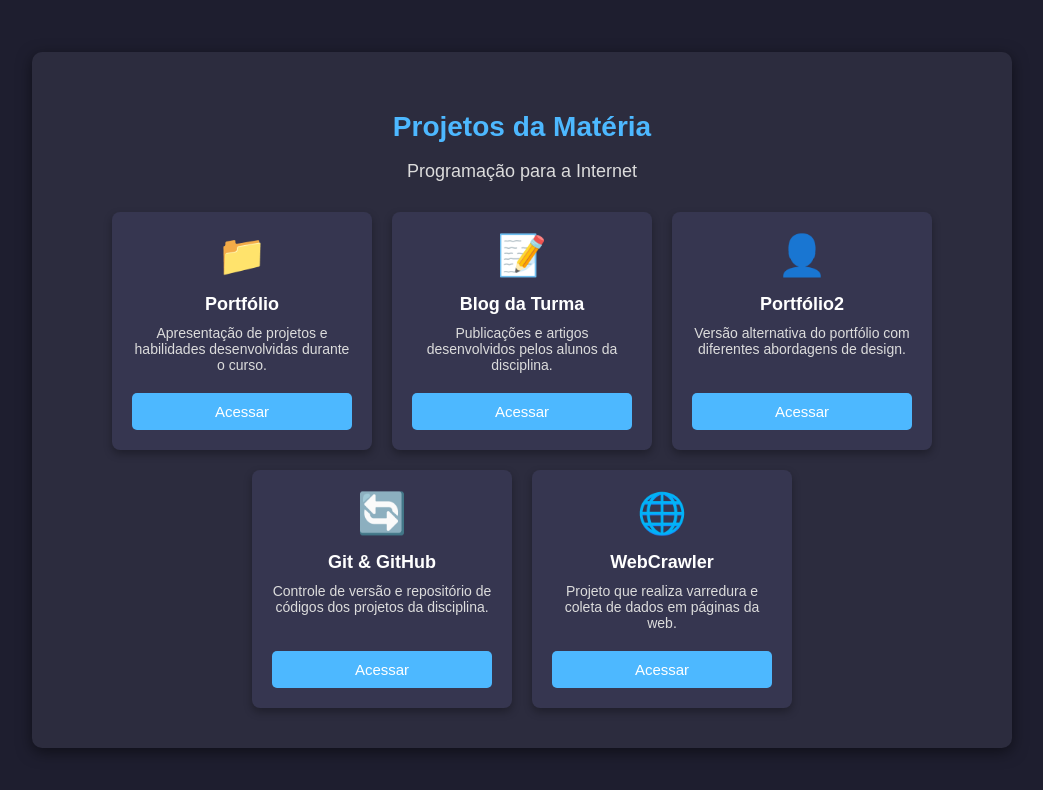
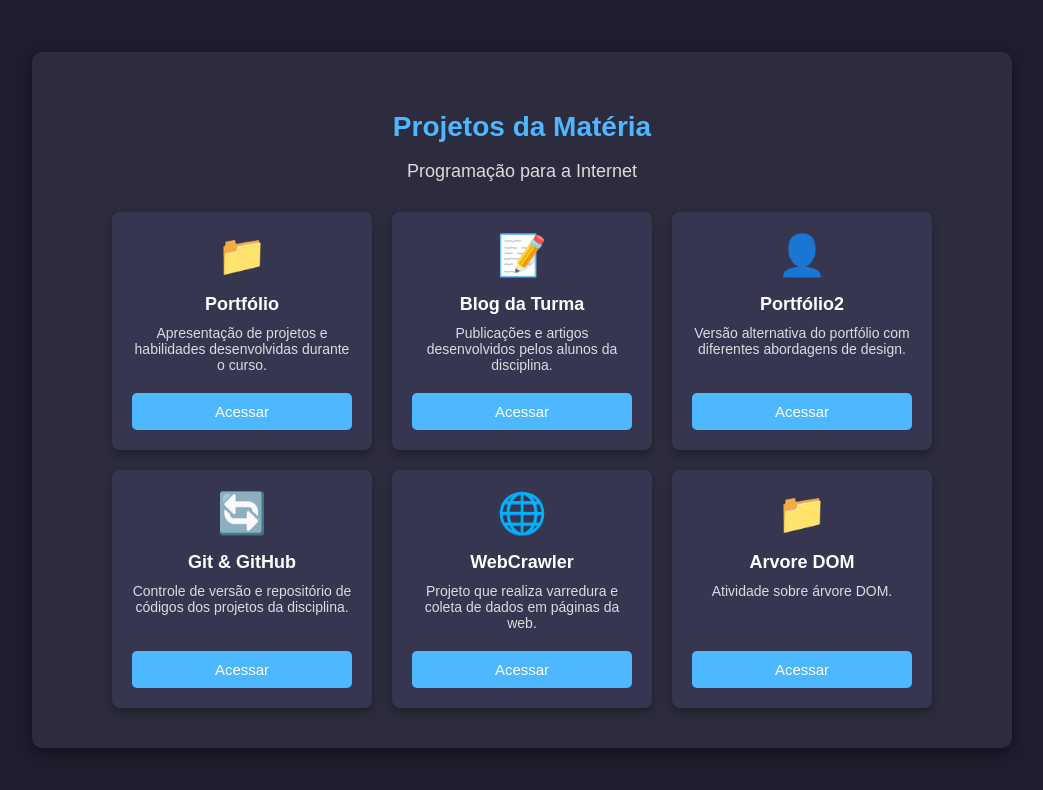
Before and after one commit to Kovokar/PPI-2025.1, a plain HTML site: page index.html in a window 1280 px wide. Shown: the whole page, without its empty margins (118-1161 px from the left). Drawn offline with Linux system fonts and the light colour scheme.

Commit message:
atividade sobre arvore dom

```diff
--- a/index.html
+++ b/index.html
@@ -147,6 +147,14 @@
                 </div>
                 <a href="webCrowler/busca.html" target="_blank" class="card-link">Acessar</a>
             </div>
+             <div class="card">
+                <div>
+                    <div class="card-icon">📁</div>
+                    <div class="card-title">Arvore DOM</div>
+                    <div class="card-description">Atividade sobre árvore DOM.</div>
+                </div>
+                <a href="DOM/index.html" target="_blank" class="card-link">Acessar</a>
+            </div>
         </div>
     </div>
 </body>
```
Also changed, not shown: DOM/index.html (added, +11 -0 lines), DOM/script.js (added), DOM/style.css (added).
